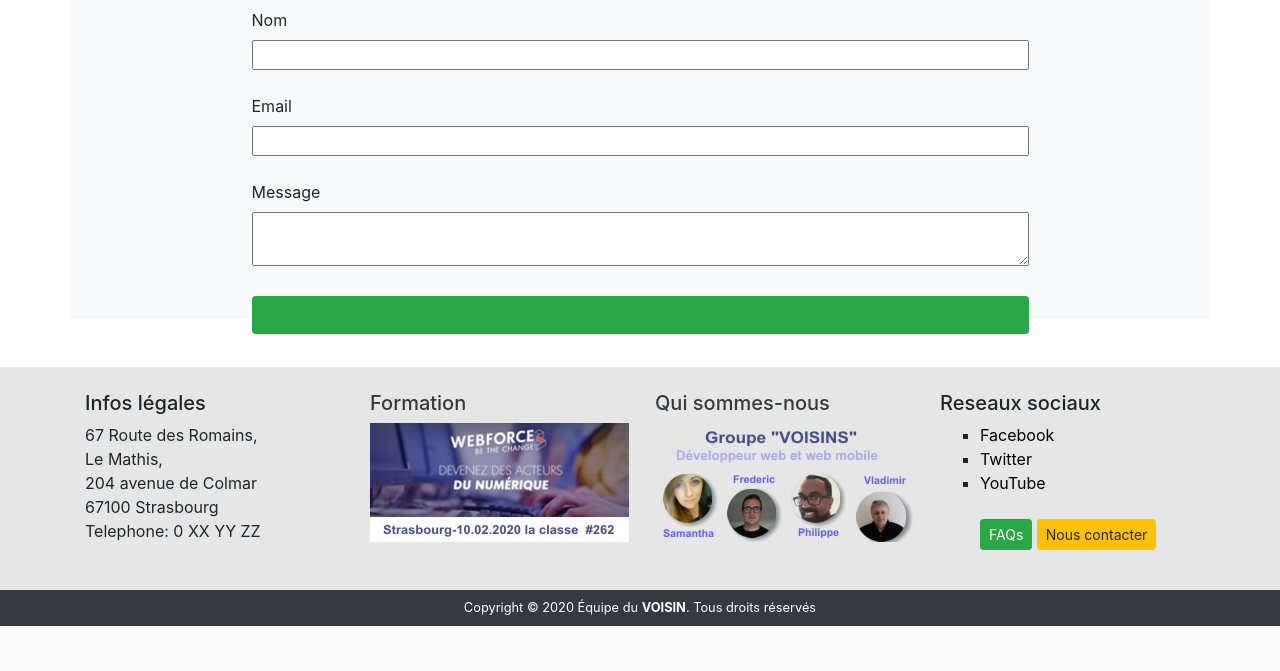
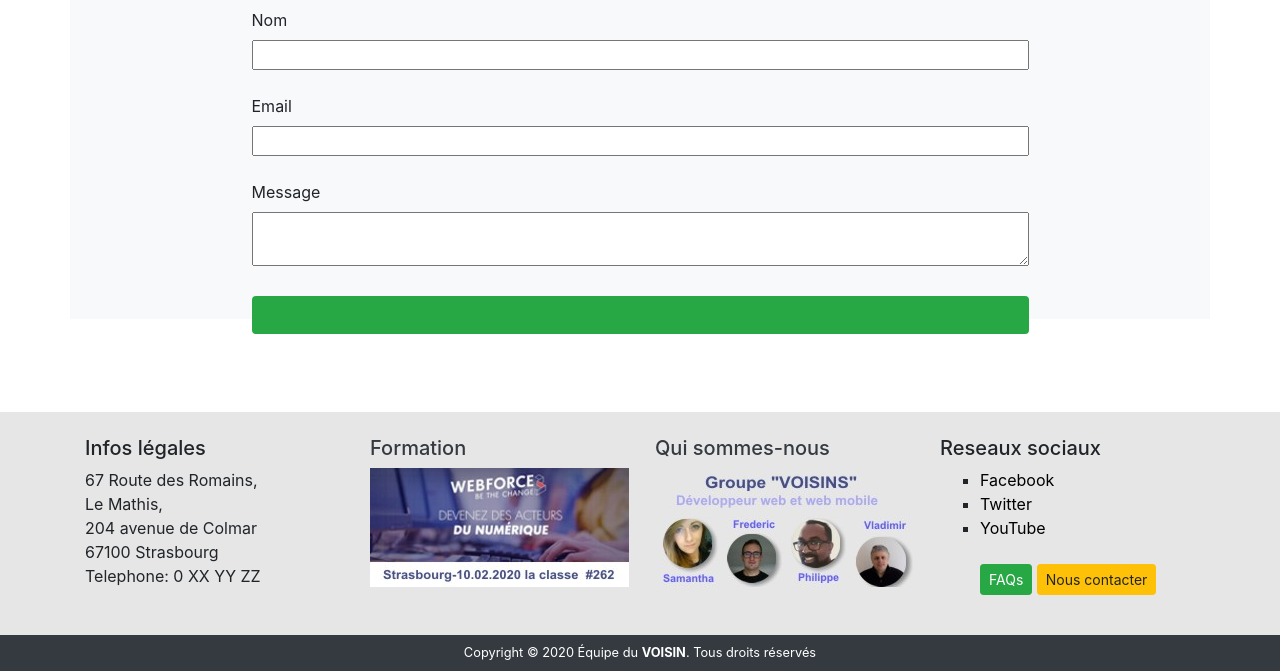
Before and after one commit to WF3Projet-voisins/voisins, a Symfony app: template templates/contact/index.html.twig in a window 1280 px wide. Shown: the part 303-974 px from the top of the page. Before the commit the page ends 929 px from the top, so only its background shows below. Run offline with Twig, Linux system fonts and the light colour scheme; the template is opened without the code that fills it, so the values that code supplies are empty; form fields are guessed from the names that the template uses; some libraries are stand-ins or nearby versions.

Commit message:
footer en place

```diff
--- a/templates/contact/index.html.twig
+++ b/templates/contact/index.html.twig
@@ -67,6 +67,7 @@
     </div>
 
   </div>
+  <div style="height:45px"></div>
 </div>
 {% include 'composants/footer.html.twig' %}
 {% endblock %}
```
